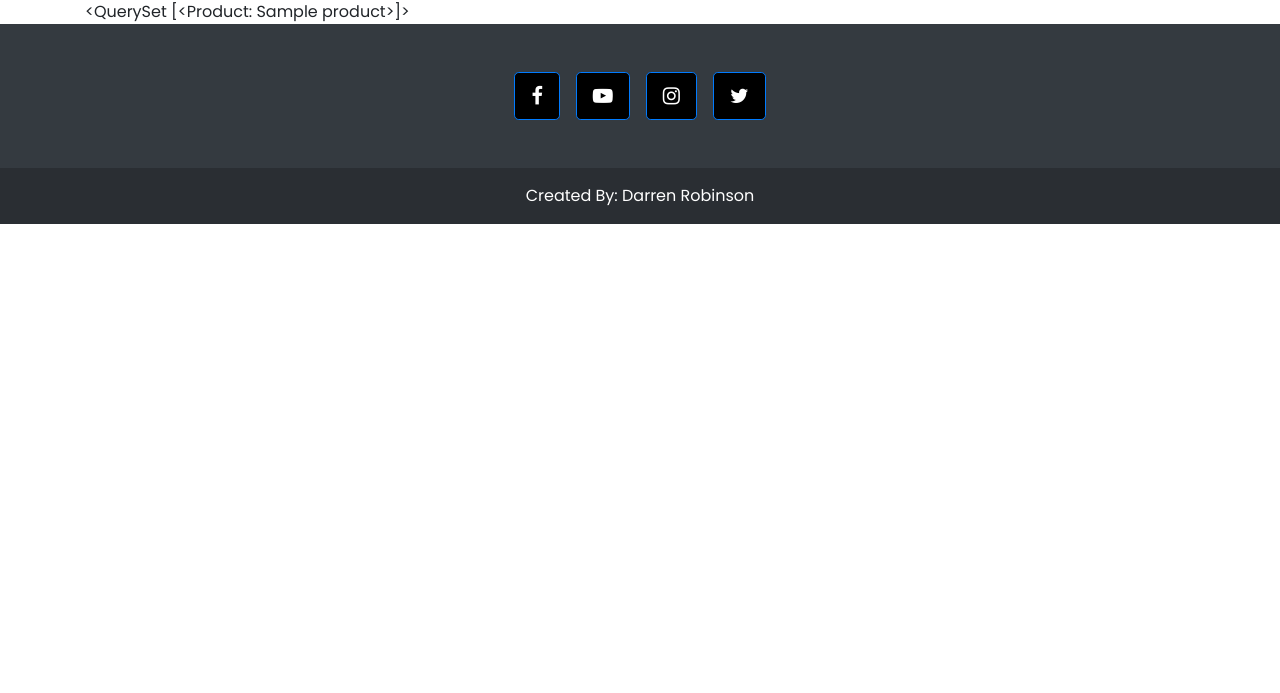
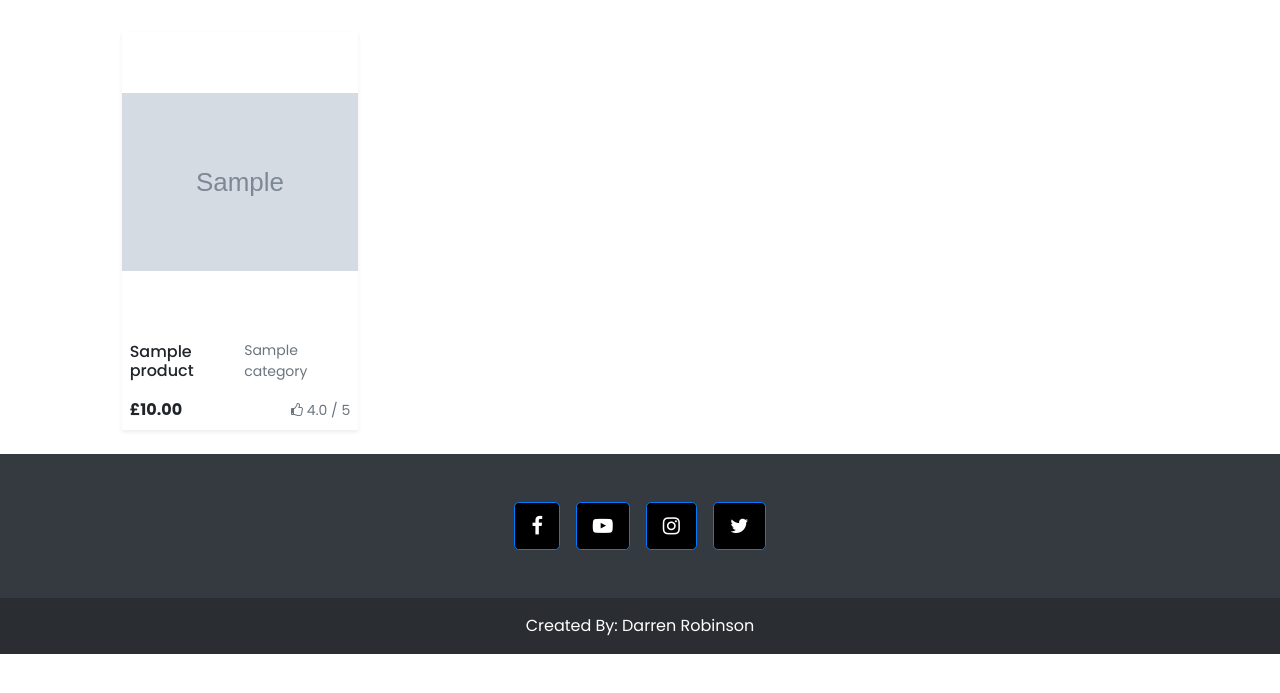
Before and after one commit to darrenrob25/AmberleyArtStore, a Django app: template products/templates/products/products.html in a window 1280 px wide. Shown: the part 80-773 px from the top of the page. Run offline with Django 3.2, Linux system fonts and the light colour scheme; tables that the repository leaves empty hold one stand-in row (values such as "Sample post"); the template is opened without the code that fills it: values that come from a table or form of the project are taken from there, most other values are stand-ins (such as "Sample title", 1, 10 or a date in 2020); grey boxes marked "Sample" are stand-in pictures; parts of the project's set-up code (start-up, migrations or seed data) failed here and were passed over.

Commit message:
Add: Products able to be viewed

```diff
--- a/home/views.py
+++ b/home/views.py
@@ -1,7 +1,10 @@
 from django.shortcuts import render
+from django.conf import settings
 
 # Create your views here.
 
 def index(request):
     """ View to return index page """
-    return render(request, 'home/index.html')
+    return render(request, 'home/index.html', {
+        'MEDIA_URL': settings.MEDIA_URL  # Pass MEDIA_URL to the template context
+    })
--- a/products/templates/products/products.html
+++ b/products/templates/products/products.html
@@ -2,11 +2,64 @@
 {% load static %}
 
 {% block content %}
-<div class="container">
+<div class="catalog-container col-10 offset-1">
+    <div class="row my-3"></div>
     <div class="row">
-        <div class="col">
-            {{ products }}
-        </div>
+        {% for product in products %}
+            <div class="col-sm-6 col-md-4 col-lg-3 mb-4">
+                <div class="product-card h-100 shadow-sm">
+                    <div class="product-image-container">
+                        {% if product.image %}
+                            <a href="#">
+                                <img src="{{ product.image.url }}" class="img-fluid product-image" alt="{{ product.name }}">
+                            </a>
+                        {% else %}
+                            <a href="#">
+                                <img src="{{ MEDIA_URL }}noimage.png" class="img-fluid product-image" alt="{{ product.name }}">
+                            </a>
+                        {% endif %}
+                    </div>
+                    <div class="product-details p-2 d-flex justify-content-between align-items-center">
+                        <h6 class="product-name mb-0">{{ product.name }}</h6>
+                        <small class="text-muted product-category">{{ product.category }}</small>
+                    </div>
+                    <div class="product-price-rating p-2 d-flex justify-content-between align-items-center">
+                        <div>
+                            <strong class="price">£{{ product.price }}</strong>
+                        </div>
+                        <div>
+                            {% if product.rating %}
+                                <small class="text-muted"><i class="fa fa-thumbs-o-up" aria-hidden="true"></i> {{ product.rating }} / 5</small>
+                            {% else %}
+                                <small class="text-muted">No Rating</small>
+                            {% endif %}
+                        </div>
+                    </div>
+                </div>
+            </div>
+
+            {% if forloop.counter|divisibleby:1 %}
+                <div class="col-12 d-sm-none mb-4">
+                    <hr>
+                </div>
+            {% endif %}
+            {% if forloop.counter|divisibleby:2 %}
+                <div class="col-12 d-none d-sm-block d-md-block d-lg-none mb-4">
+                    <hr>
+                </div>
+            {% endif %}
+            {% if forloop.counter|divisibleby:3 %}
+                <div class="col-12 d-none d-lg-block d-xl-none mb-4">
+                    <hr>
+                </div>
+            {% endif %}
+            {% if forloop.counter|divisibleby:4 %}
+                <div class="col-12 d-none d-xl-block mb-4">
+                    <hr>
+                </div>
+            {% endif %}
+
+        {% endfor %}
     </div>
 </div>
 {% endblock %}
--- a/static/css/base.css
+++ b/static/css/base.css
@@ -68,3 +68,18 @@ p{
     margin-left: 45%;
     margin-top: 26px;
 }
+
+.product-image-container {
+    width: 100%;
+    height: 300px;
+    display: flex;
+    justify-content: center;
+    align-items: center;
+    overflow: hidden;
+}
+
+.product-image {
+    width: 100%;
+    height: 100%;
+    object-fit: cover;
+}
```
Also changed, not shown: amberley_artstore/settings.py (+10 -36 lines), media/images.jpg (added), media/pexels-nickcollins-1293125_N0oK1bS.jpg (added), media/pexels-zaksheuskaya-709412-1546249_DwsaJKW.jpg (added), static/media/batman-drawing.jpg (renamed from media/batman-drawing.jpg), static/media/call-to-action.jpg (renamed from media/call-to-action.jpg), static/media/joker-drawing.jpg (renamed from media/joker-drawing.jpg), static/media/venom-drawing.jpg (renamed from media/venom-drawing.jpg).
